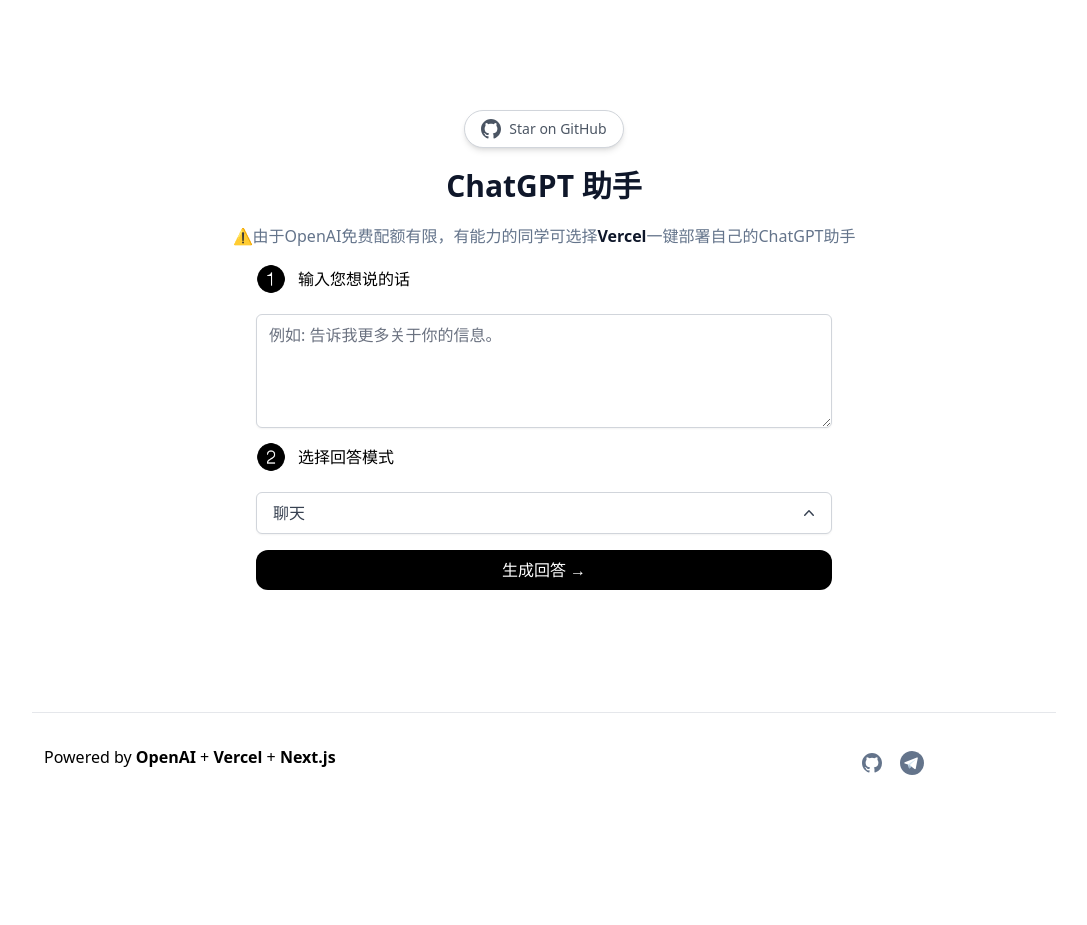
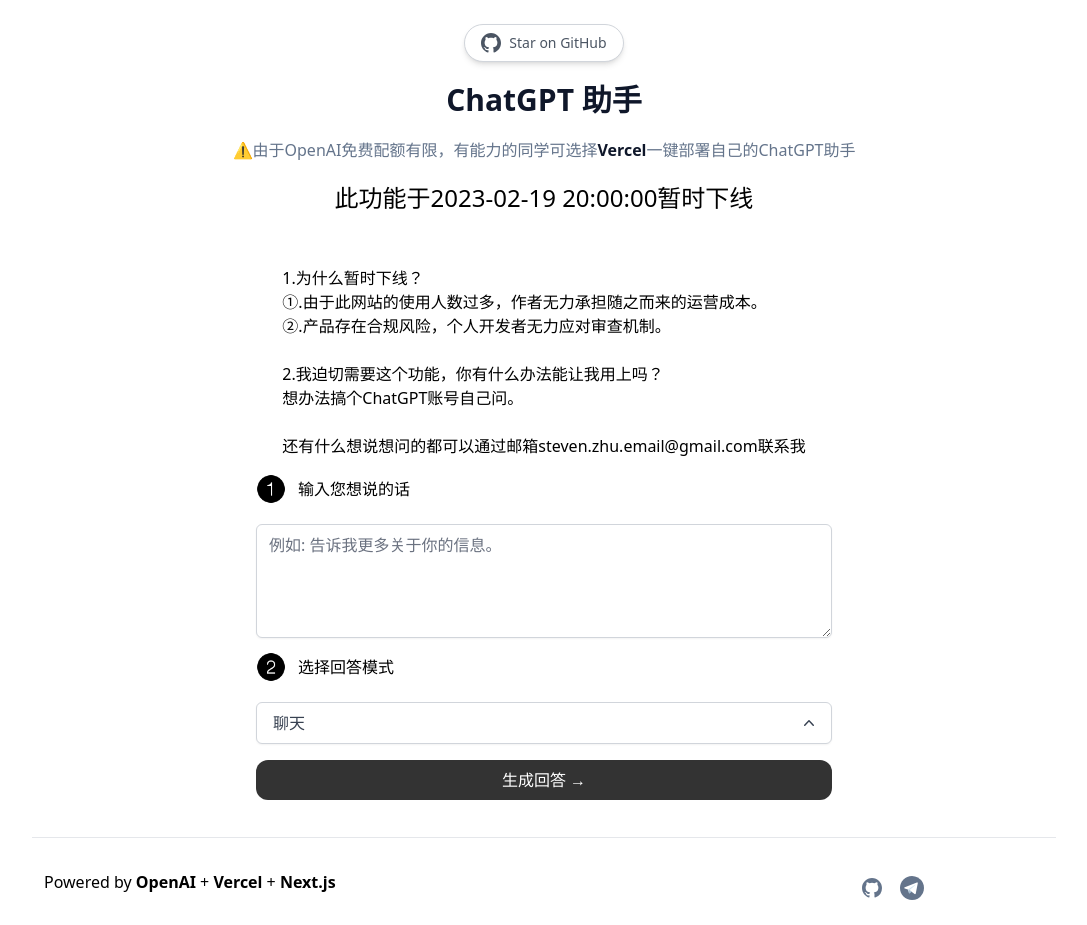
Before and after one commit to 123seven/ChatGPT-Helper, a Next.js app: page / in a window 1280 px wide. Shown: the whole page, without its empty margins (96-1183 px from the left). Before the commit the page ends 800 px from the top, so only its background shows below. Built offline with nearby package versions, Linux system fonts and the light colour scheme.

Commit message:
✨ feat: offline website

```diff
--- a/pages/index.tsx
+++ b/pages/index.tsx
@@ -99,6 +99,22 @@
           </a>
           一键部署自己的ChatGPT助手
         </div>
+
+        <p className="text-slate-1000 mt-5 sm:text-2xl" >
+          此功能于2023-02-19 20:00:00暂时下线<br></br>
+        <br></br>
+        </p>
+        <p className="text-slate-1000 mt-5 " style={{textAlign: "left"}}>
+        1.为什么暂时下线？<br></br>
+        ①.由于此网站的使用人数过多，作者无力承担随之而来的运营成本。<br></br>
+        ②.产品存在合规风险，个人开发者无力应对审查机制。<br></br>
+        <br></br>
+        2.我迫切需要这个功能，你有什么办法能让我用上吗？<br></br>
+        想办法搞个ChatGPT账号自己问。<br></br>
+        <br></br>
+        还有什么想说想问的都可以通过邮箱steven.zhu.email@gmail.com联系我
+        </p>
+
         <div className="max-w-xl w-full">
           <div className="flex mt-4 items-center space-x-3 mb-3">
             <Image
@@ -130,8 +146,8 @@
 
           {!loading && (
             <button
-              className="bg-black rounded-xl text-white font-medium px-4 py-2 sm:mt-4 mt-3 hover:bg-black/80 w-full"
-              onClick={(e) => generateDesc(e)}
+              disabled
+              className="bg-black/80 rounded-xl text-white font-medium px-4 py-2 sm:mt-4 mt-3 w-full"
             >
               生成回答 &rarr;
             </button>
```
